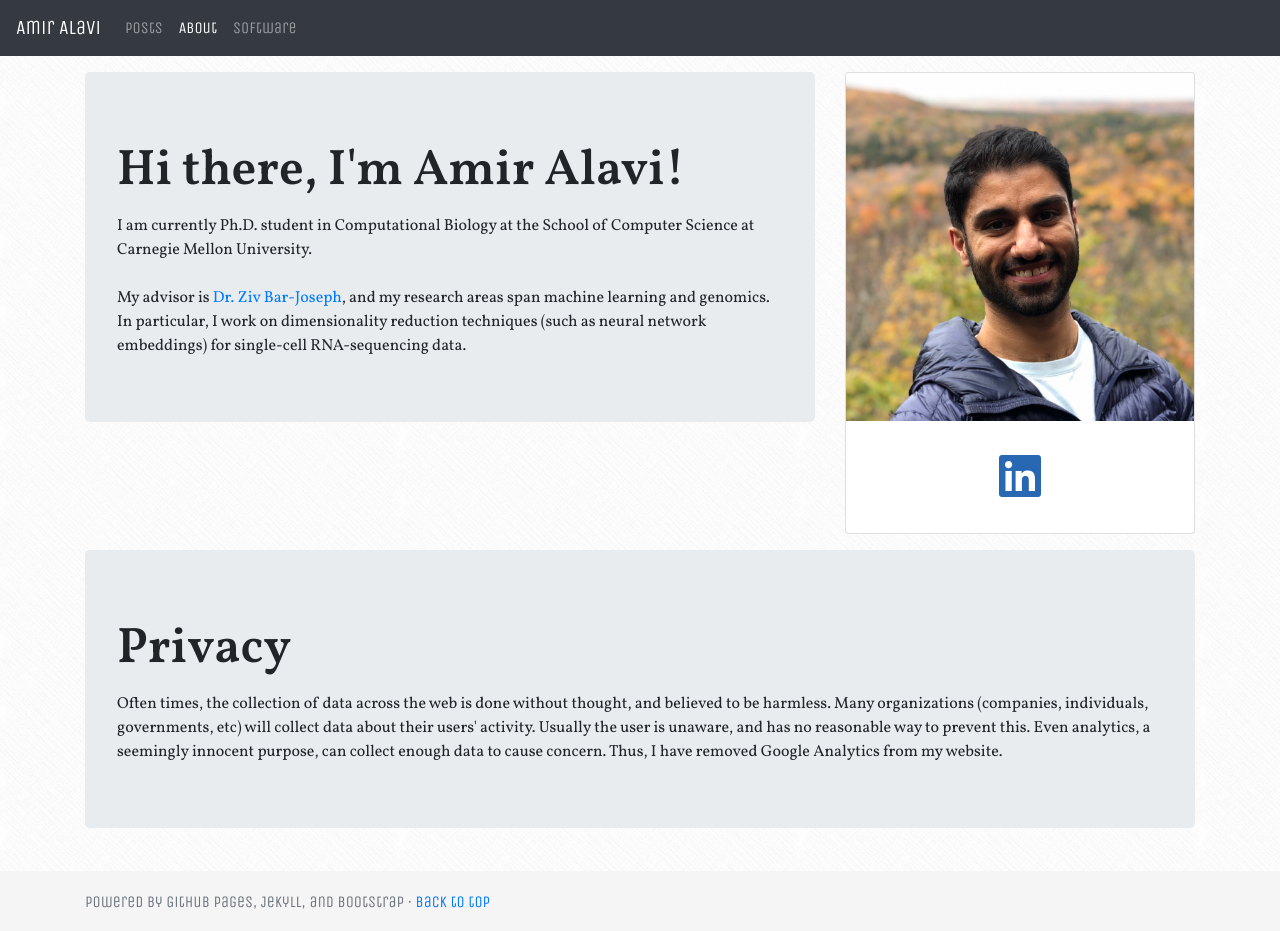
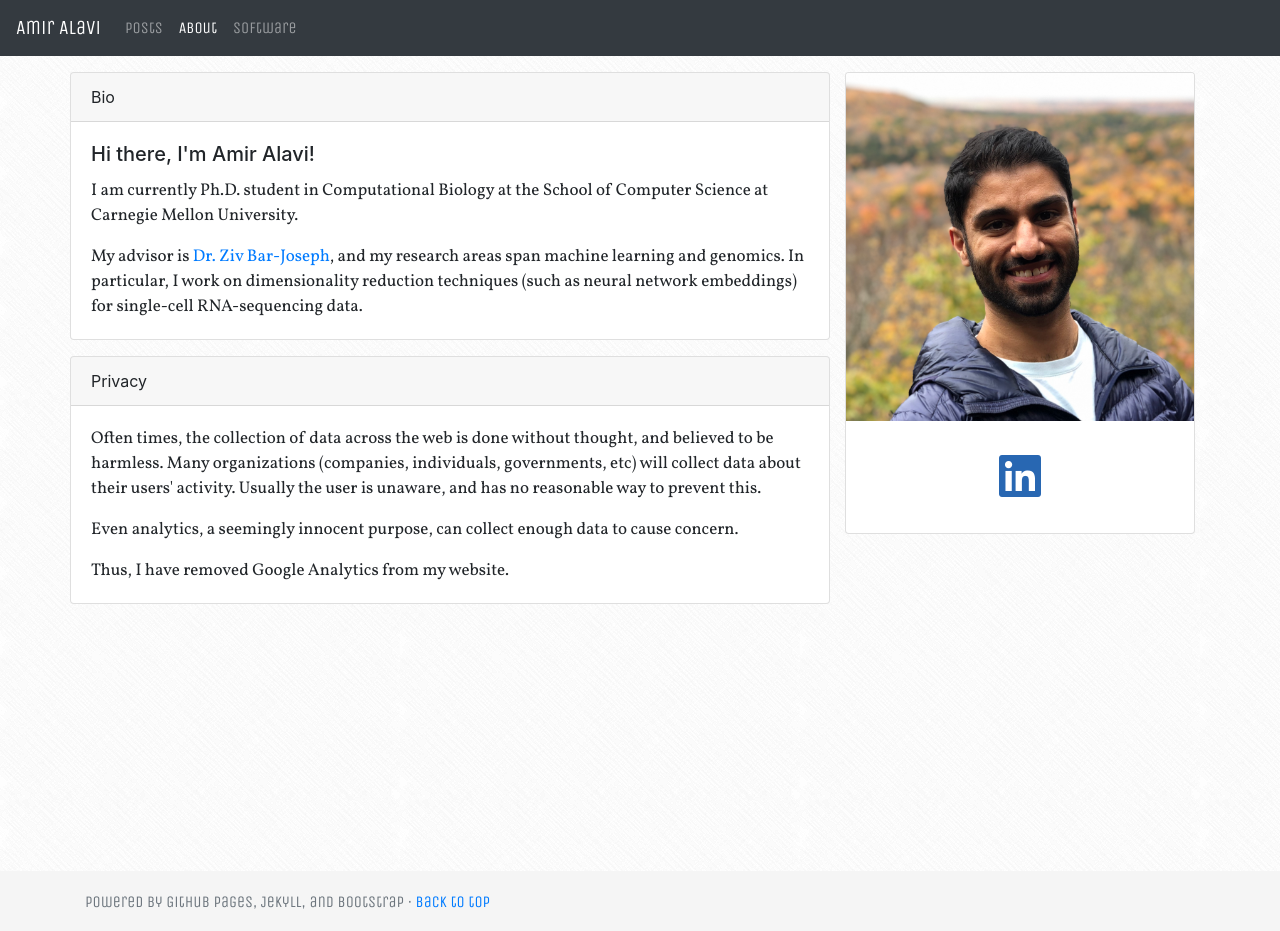
Before and after one commit to AmirAlavi/AmirAlavi.github.io, a Jekyll site: the page built from about/index.html, in a window 1280 px wide and 931 px high. Built offline with Jekyll 4.4.1, drawn with Linux system fonts in a browser that asks for light colours; nearby versions of some CDN libraries; a style sheet for code colours, icons or effects is not loaded.

Commit message:
Switch to cards for About page

```diff
--- a/about/index.html
+++ b/about/index.html
@@ -4,58 +4,55 @@ title: Amir Alavi, About
 ---
 <div class="row">
 	<div class="col-8">
-		<div class="jumbotron">
-			<h1>Hi there, I'm Amir Alavi!</h1>
-			<div class="reading-font">
-				I am currently Ph.D. student in Computational Biology at the School of Computer Science at Carnegie Mellon University.
-				<br>
-				<br>
-				My advisor is <a href="http://sb.cs.cmu.edu/">Dr. Ziv Bar-Joseph</a>, and my research areas span machine learning and genomics. In particular, I work on dimensionality reduction techniques (such as neural network embeddings) for single-cell RNA-sequencing data.
+		<div class="row">
+			<div class="card">
+				<div class="card-header">
+					Bio
+				</div>
+				<div class="card-body">
+					<h5 class="card-title">Hi there, I'm Amir Alavi!</h5>
+					<p class="card-text">I am currently Ph.D. student in Computational Biology at the School of Computer
+						Science at Carnegie Mellon University.</p>
+					<p class="card-text">My advisor is <a href="http://sb.cs.cmu.edu/">Dr. Ziv Bar-Joseph</a>, and my
+						research areas span machine learning and genomics. In particular, I work on dimensionality
+						reduction techniques (such as neural network embeddings) for single-cell RNA-sequencing data.
+					</p>
+				</div>
+			</div>
+		</div>
+		<div class="row mt-3">
+			<div class="card">
+				<div class="card-header">
+					Privacy
+				</div>
+				<div class="card-body">
+					<p class="card-text">Often times, the collection of data across the web is done without thought, and
+						believed to be harmless. Many organizations (companies, individuals, governments, etc) will
+						collect data about their users' activity. Usually the user is unaware, and has no reasonable way
+						to prevent this. </p>
+					<p class="card-text">Even analytics, a seemingly innocent purpose, can collect enough data to cause
+						concern.</p>
+					<p class="card-text">Thus, I have removed Google Analytics from my website.</p>
+				</div>
 			</div>
 		</div>
 	</div>
+
 	<div class="col-4">
 		<div class="card text-center">
 			<img class="card-img-top" src="/assets/fall_2020_portrait.jpeg" alt="Fall 2020 portrait photo">
 			<div class="card-body">
-			  <div style="font-size: 3rem;">
-				<i class="fab fa-linkedin" style="color: #2867B2;"></i>
-				<i class="ai ai-google-scholar-square" style="color: #4285F4;"></i>
-				<i class="ai ai-orcid-square" style="color: #a6ce39;"></i>
-			</div>
+				<div style="font-size: 3rem;">
 
-			</div>
-		  </div>
-	</div>
-</div>
+					<a href="https://linkedin.com/in/amir-alavi-80808564"><i class="fab fa-linkedin"
+							style="color: #2867B2;"></i></a>
+					<a href="https://scholar.google.com/citations?hl=en&user=AJGRLoQAAAAJ"><i
+							class="ai ai-google-scholar-square" style="color: #4285F4;"></i></a>
+					<a href="https://orcid.org/0000-0002-2868-0904"><i class="ai ai-orcid-square"
+							style="color: #a6ce39;"></i></a>
+				</div>
 
-<!-- <div class="jumbotron">
-	<h1>Hi there, I'm Amir Alavi!</h1>
-	<div class="reading-font">
-		I am currently Ph.D. student in Computational Biology at the School of Computer Science at Carnegie Mellon University.
-		<br>
-		<br>
-		My advisor is <a href="http://sb.cs.cmu.edu/">Dr. Ziv Bar-Joseph</a>, and my research areas span machine learning and genomics. In particular, I work on dimensionality reduction techniques (such as neural network embeddings) for single-cell RNA-sequencing data.
-
-		<br>
-		<br>
-
-		<a href="https://scholar.google.com/citations?user=AJGRLoQAAAAJ&hl=en">Google Scholar</a>
-	</div>
-</div> -->
-
-<div class="row mt-3">
-	<div class="col">
-		<div class="jumbotron">
-			<h1>Privacy</h1>
-			<div class="reading-font">
-				Often times, the collection of data across the web is done without thought, and believed to be harmless. Many organizations (companies, individuals, governments, etc) will collect data about their users' activity. Usually the user is unaware, and has no reasonable way to prevent this.
-
-				Even analytics, a seemingly innocent purpose, can collect enough data to cause concern.
-
-				Thus, I have removed Google Analytics from my website.
 			</div>
 		</div>
 	</div>
-
 </div>
```
